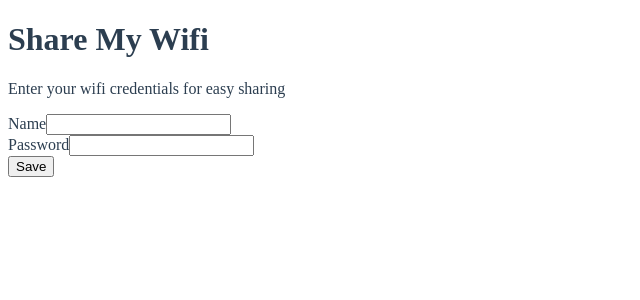
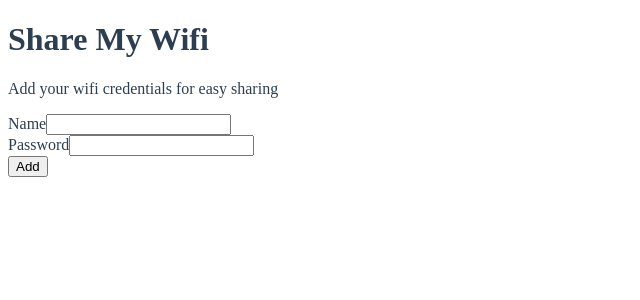
Before and after one commit to SpiffyCloud/share-my-wifi, a Vue app: page / in a window 1280 px wide. Shown: the top 300 px of the page, without its empty margins (0-640 px from the left). Built offline with nearby package versions, Linux system fonts and the light colour scheme.

Commit message:
added qrcode library and update timestamp

```diff
--- a/package.json
+++ b/package.json
@@ -7,6 +7,7 @@
     "preview": "vite preview --port 4173"
   },
   "dependencies": {
+    "qrcode.vue": "^3.3.3",
     "vue": "^3.2.38"
   },
   "devDependencies": {
--- a/src/App.vue
+++ b/src/App.vue
@@ -3,10 +3,13 @@ import { ref } from 'vue';
 import WifiForm from './components/WifiForm.vue';
 import WifiQR from './components/WifiQR.vue';
 
-const credentials = ref({ name: '', password: '' })
+const credentials = ref({ name: '', password: '', updated: null })
 const showForm = ref(true)
 
-function hideForm() {
+function hideForm(updated) {
+  if (updated) {
+    credentials.value.updated = Date.now()
+  }
   showForm.value = false
 }
 
@@ -17,6 +20,7 @@ function editCredentials() {
 function deleteCredentials() {
   credentials.value.name = ''
   credentials.value.password = ''
+  credentials.value.updated = null
   editCredentials()
 }
 </script>
@@ -24,7 +28,7 @@ function deleteCredentials() {
 <template>
   <h1>Share My Wifi</h1>
   <WifiForm v-if="showForm" :credentials="credentials"
-    @add="hideForm" />
+    @add="hideForm" @cancel="hideForm" />
   <WifiQR v-else :credentials="credentials"
     @edit="editCredentials" @delete="deleteCredentials" />
 </template>
--- a/src/components/WifiForm.vue
+++ b/src/components/WifiForm.vue
@@ -1,10 +1,25 @@
 <script setup>
+import { computed } from 'vue';
 const props = defineProps(['credentials'])
-const emit = defineEmits(['add'])
+const emit = defineEmits(['add', 'cancel'])
+
+const { name, password } = props.credentials
+
+
+const hasCredentials = computed(() => {
+  return props.credentials.updated !== null
+})
+
+const credentialsUpdated = computed(() => {
+  if (name !== props.credentials.name ||
+    password !== props.credentials.password) {
+    return true
+  } else return false
+})
 </script>
 
 <template>
-  <p>Enter your wifi credentials for easy sharing</p>
+  <p>Add your wifi credentials for easy sharing</p>
   <div>
     <label for="name">Name</label>
     <input type="text" name="name" id="name"
@@ -16,7 +31,9 @@ const emit = defineEmits(['add'])
       v-model="credentials.password">
   </div>
   <div>
-    <button @click="emit('add')">Save</button>
+    <button @click="emit('add', credentialsUpdated)">{{
+    hasCredentials ?
+    'Done' : 'Add'}}</button>
   </div>
 </template>
 
--- a/src/components/WifiQR.vue
+++ b/src/components/WifiQR.vue
@@ -1,23 +1,29 @@
 <script setup>
+import { computed } from 'vue'
+import QrcodeVue from 'qrcode.vue'
+
 const props = defineProps(['credentials'])
 const emits = defineEmits(['edit', 'delete'])
+
+const qrCode = computed(() => {
+  const { name, password } = props.credentials
+  return `WIFI:S:${name};;P:${password};;`
+})
 </script>
 
 <template>
+  <p>Share your wifi with others by having them scan this QR
+    code.</p>
   <h2>{{ credentials.name }}</h2>
-  <div class="qr">
-    {{ credentials.password }}
+  <div>
+    <QrcodeVue :value="qrCode" :margin="1" />
   </div>
+  <p>Last Updated: {{ credentials.updated }}</p>
 
   <button @click="emits('edit')">Edit</button>
   <button @click="emits('delete')">Delete</button>
 </template>
 
 <style>
-.qr {
-  background-color: #eee;
-  color: black;
-  width: 10rem;
-  height: 10rem;
-}
+
 </style>
```
Also changed, not shown: 1 other file (tests, documents, lock files or other folders).
